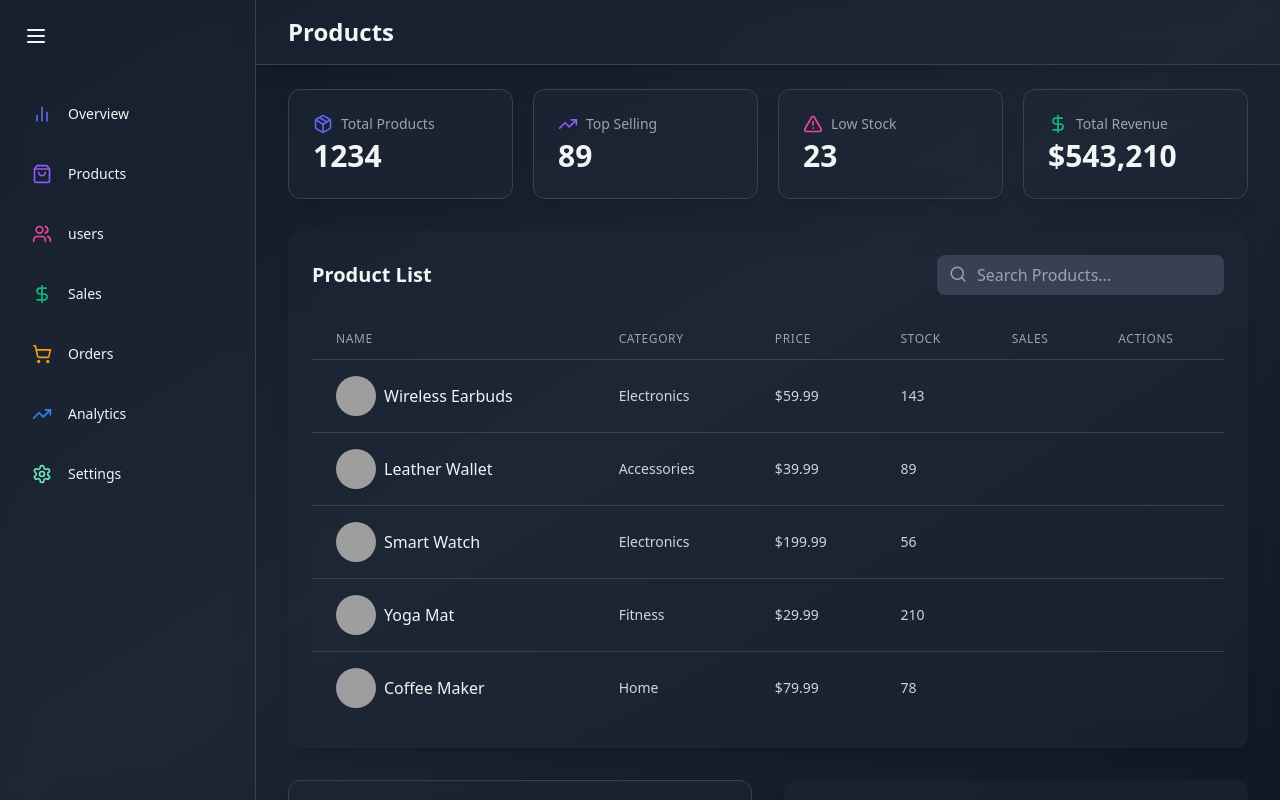
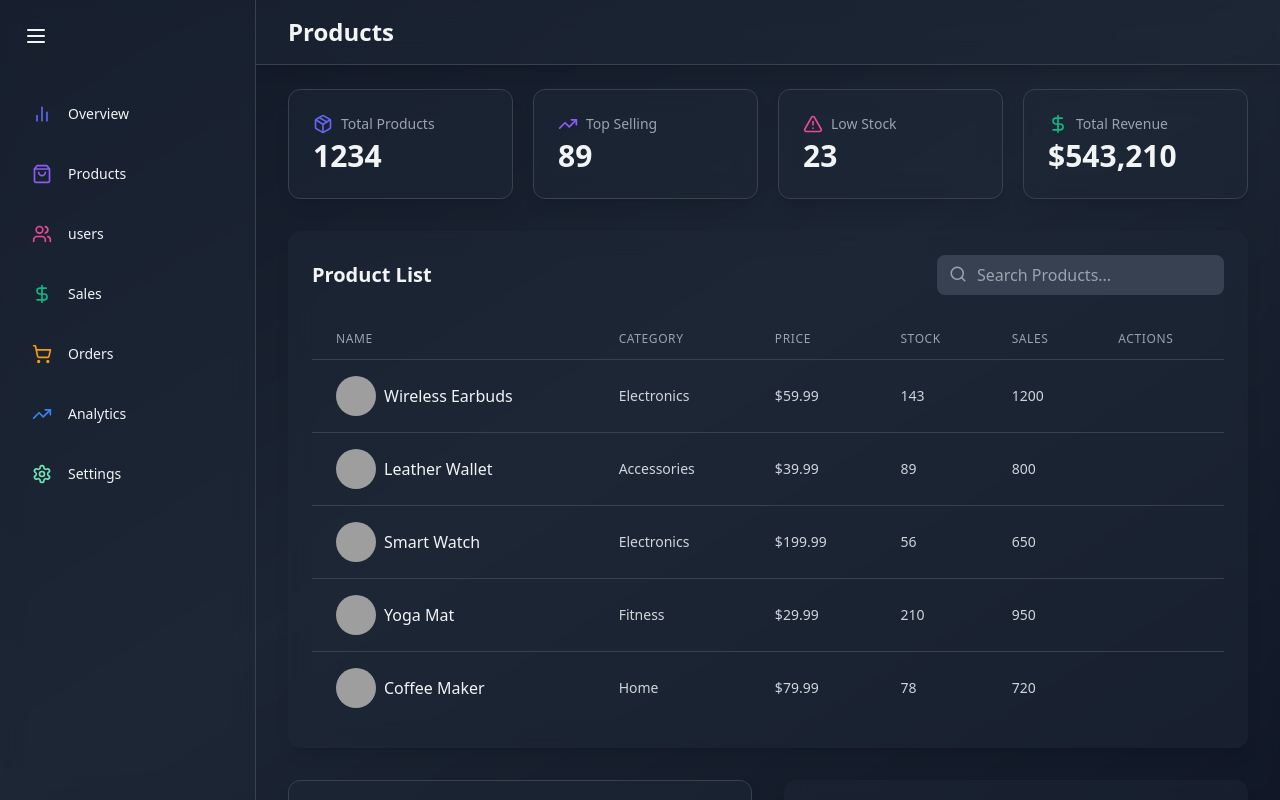
Before and after one commit to shegsemmanuel/ADMIN-DASHBOARD, a React (Vite) app: page /products in a window 1280 px wide. Built offline with nearby package versions, Linux system fonts and the light colour scheme; grey boxes are pictures that could not be loaded.

Commit message:
product sales

```diff
--- a/src/components/products/ProductsTable.jsx
+++ b/src/components/products/ProductsTable.jsx
@@ -102,6 +102,7 @@ const ProductsTable = () => {
                       ${product.price.toFixed(2)}
                     </td>
                     <td className="px-6 py-4 whitespace-nowrap text-sm text-gray-300">{product.stock}</td>
+                    <td className="px-6 py-4 whitespace-nowrap text-sm text-gray-300">{product.sales}</td>
 
                   </motion.tr>
                  ))}
```
